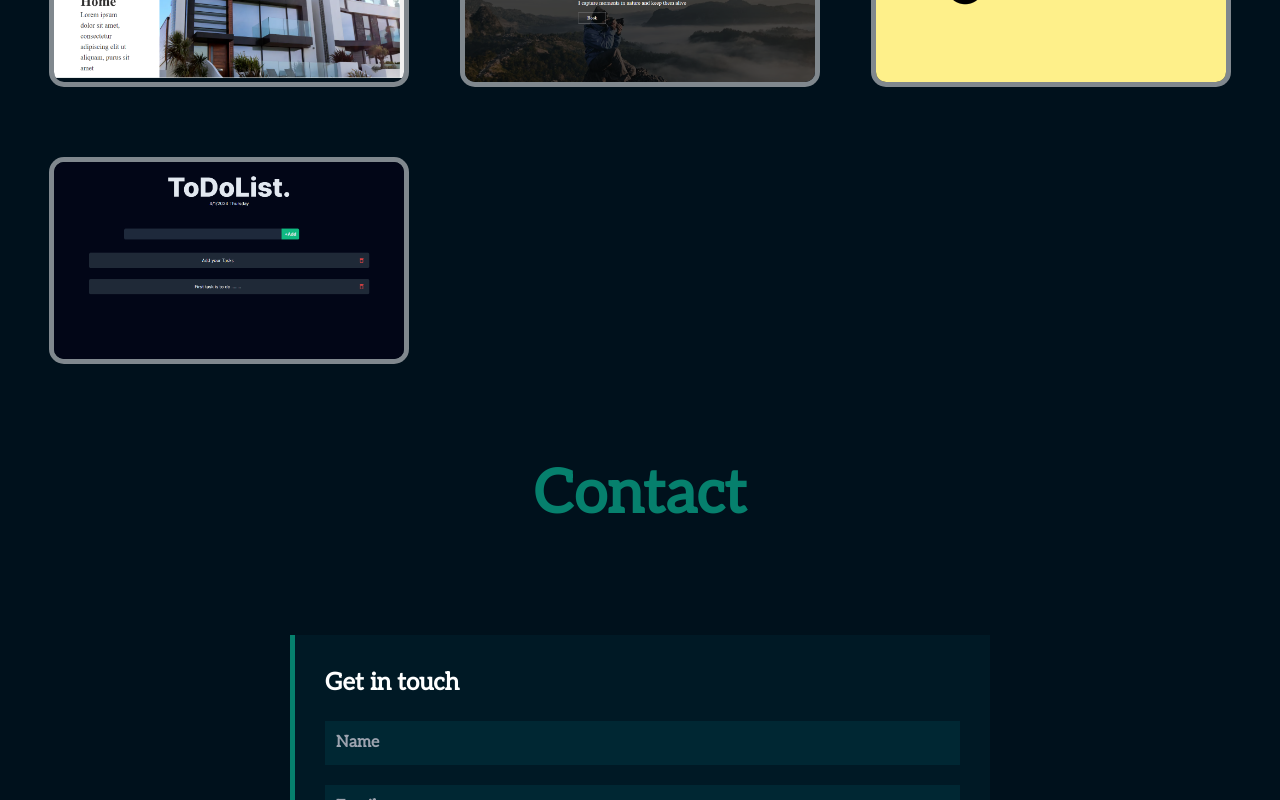
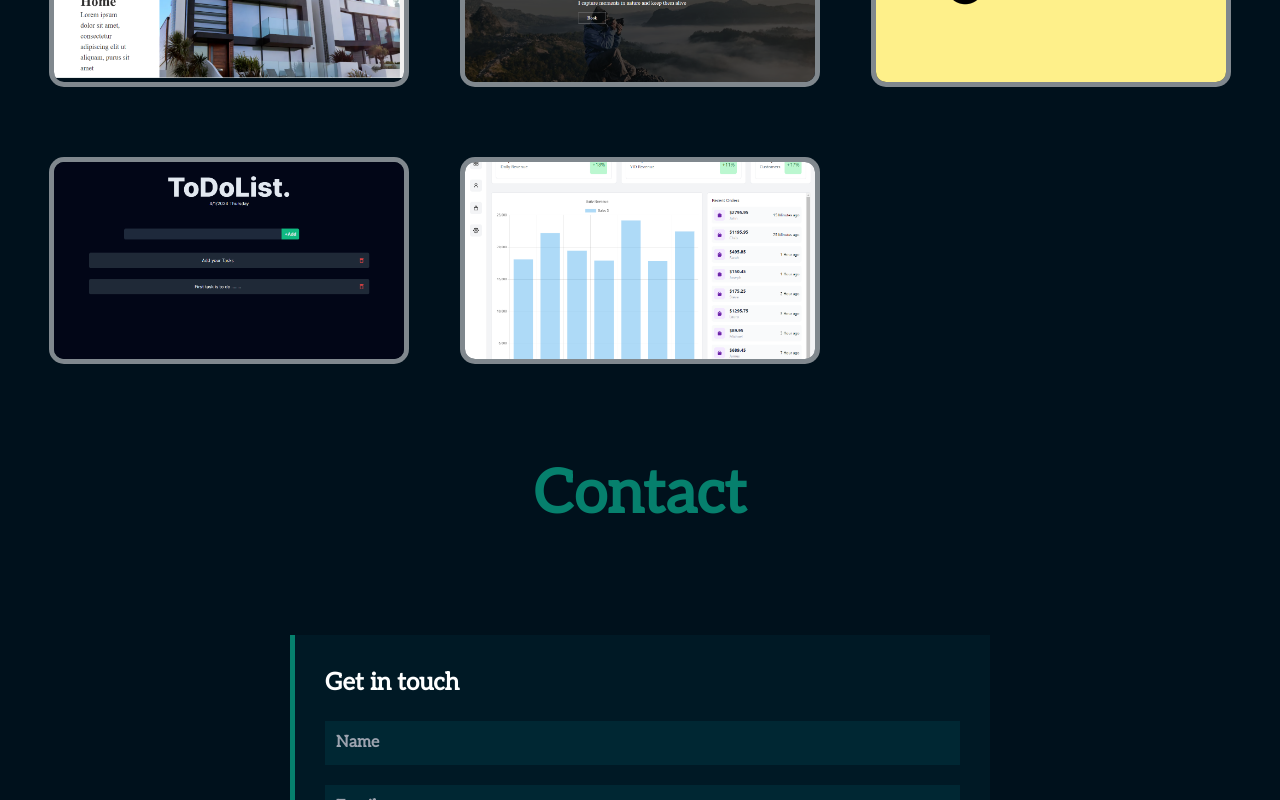
Before and after one commit to nblasd/Front-end-Portfolio, a Next.js app: page / in a window 1280 px wide. Shown: the part 1420-2220 px from the top of the page. Built offline with nearby package versions, Linux system fonts and the light colour scheme.

Commit message:
added analyzer-app

```diff
--- a/src/statics/statics.ts
+++ b/src/statics/statics.ts
@@ -84,4 +84,14 @@ export const cardsInfo = [
     height: 400,
     link: "https://todo-app-wine-nine.vercel.app/",
   },
+      {
+    projectName: "Analyzer-App",
+    description:
+      "Analyzer-App, I made it using Next.js and React-chart.Where you can analyze your status.But it is only front-end so there isn't any backend funtionality in it. ",
+    src: "/Analyzer.png",
+    alt: "analyzer-app",
+    width: 400,
+    height: 400,
+    link: "https://todo-app-wine-nine.vercel.app/",
+  },
 ];
```
